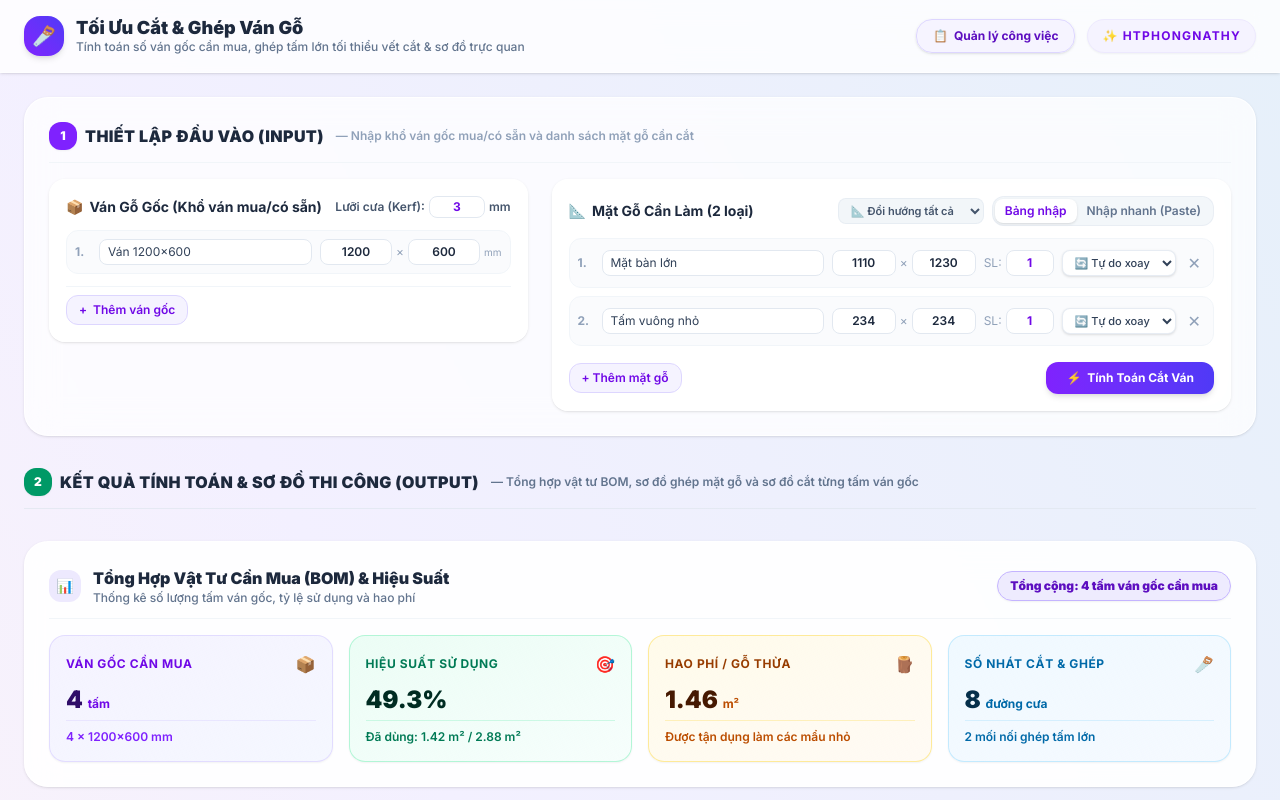
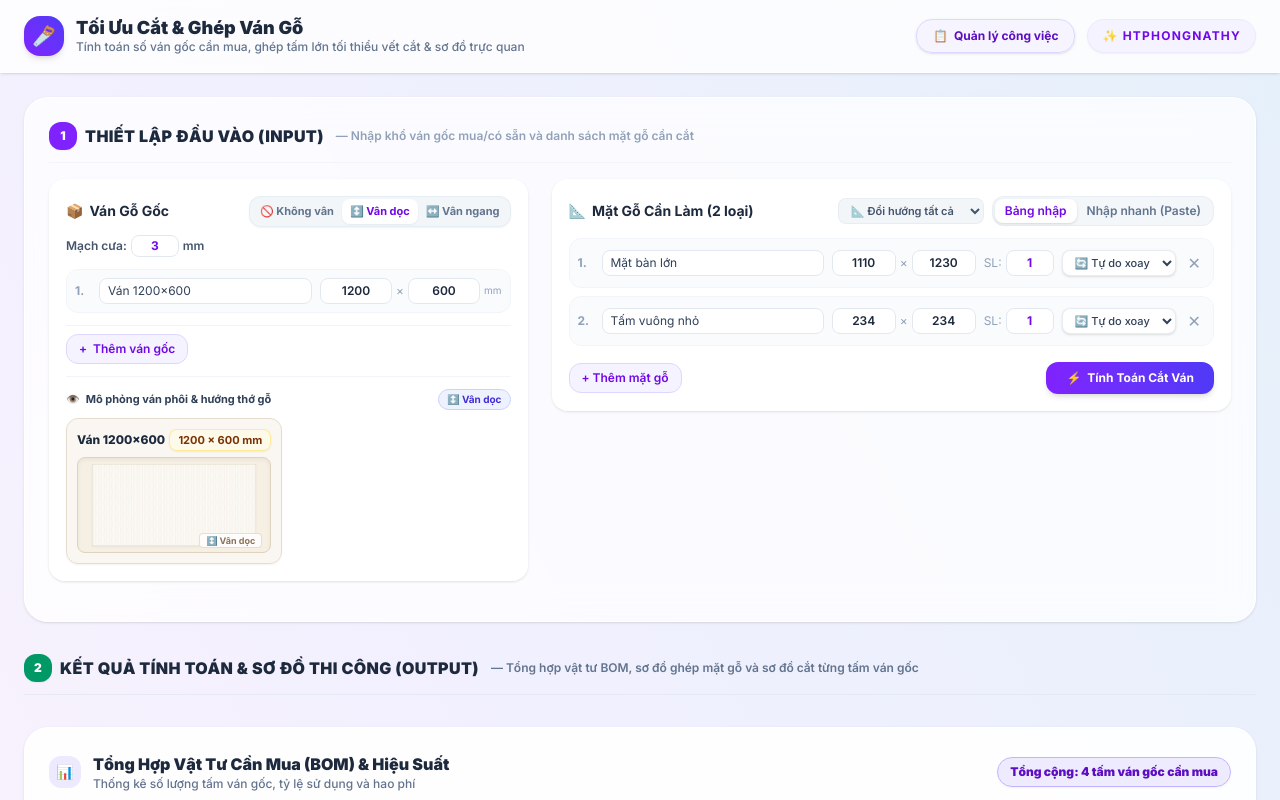
Before and after one commit to htphong0909/TaskManagementWeb, a Next.js app: page /wood-cut in a window 1280 px wide. Shown: the top 800 px of the page. Built offline with nearby package versions, Linux system fonts and the light colour scheme.

Commit message:
feat: add StockSheetVisualizer and stockGrain segmented control

```diff
--- a/src/components/wood-cut/StockSheetForm.tsx
+++ b/src/components/wood-cut/StockSheetForm.tsx
@@ -1,8 +1,9 @@
 "use client";
 
 import React from "react";
-import { StockSheetInput, CalculationConfig } from "@/types/woodCut";
+import { StockSheetInput, CalculationConfig, WoodGrain } from "@/types/woodCut";
 import NumericInput from "./NumericInput";
+import StockSheetVisualizer from "./StockSheetVisualizer";
 
 interface Props {
   stockSheets: StockSheetInput[];
@@ -12,6 +13,8 @@ interface Props {
 }
 
 export default function StockSheetForm({ stockSheets, setStockSheets, config, setConfig }: Props) {
+  const stockGrain: WoodGrain = config.stockGrain || "vertical";
+
   const handleAddStockSheet = () => {
     setStockSheets([
       ...stockSheets,
@@ -35,20 +38,62 @@ export default function StockSheetForm({ stockSheets, setStockSheets, config, se
 
   return (
     <div className="bg-white/70 backdrop-blur-lg rounded-2xl border border-white/60 shadow-sm p-4 mb-4">
-      <div className="flex items-center justify-between mb-3">
+      {/* Header */}
+      <div className="flex items-center justify-between mb-3 flex-wrap gap-2">
         <h2 className="text-sm font-bold text-slate-800 flex items-center gap-1.5">
-          <span>📦</span> Ván Gỗ Gốc (Khổ ván mua/có sẵn)
+          <span>📦</span> Ván Gỗ Gốc
         </h2>
-        <div className="flex items-center gap-3 flex-wrap">
+
+        {/* Bộ chọn vân ván gốc (3-State Segmented Control) */}
+        <div className="flex items-center bg-slate-100/90 p-0.5 rounded-xl border border-slate-200/70 shadow-xs">
+          <button
+            type="button"
+            onClick={() => setConfig({ ...config, stockGrain: "none" })}
+            className={`px-2 py-1 text-[11px] font-bold rounded-lg transition-all cursor-pointer ${
+              stockGrain === "none"
+                ? "bg-white text-slate-800 shadow-xs"
+                : "text-slate-500 hover:text-slate-800"
+            }`}
+            title="Ván phôi trơn không vân (mặt gỗ tự do xoay)"
+          >
+            🚫 Không vân
+          </button>
+          <button
+            type="button"
+            onClick={() => setConfig({ ...config, stockGrain: "vertical" })}
+            className={`px-2 py-1 text-[11px] font-bold rounded-lg transition-all cursor-pointer ${
+              stockGrain === "vertical"
+                ? "bg-white text-violet-700 shadow-xs"
+                : "text-slate-500 hover:text-slate-800"
+            }`}
+            title="Thớ gỗ chạy dọc theo chiều dài ván phôi (tiêu chuẩn)"
+          >
+            ↕️ Vân dọc
+          </button>
+          <button
+            type="button"
+            onClick={() => setConfig({ ...config, stockGrain: "horizontal" })}
+            className={`px-2 py-1 text-[11px] font-bold rounded-lg transition-all cursor-pointer ${
+              stockGrain === "horizontal"
+                ? "bg-white text-violet-700 shadow-xs"
+                : "text-slate-500 hover:text-slate-800"
+            }`}
+            title="Thớ gỗ chạy ngang theo chiều rộng ván phôi"
+          >
+            ↔️ Vân ngang
+          </button>
+        </div>
+
+        <div className="flex items-center gap-2">
           <label className="text-xs text-slate-600 font-semibold flex items-center gap-1">
-            Lưỡi cưa (Kerf):
+            Mạch cưa:
             <NumericInput
               value={config.kerf}
               onChange={(val) => setConfig({ ...config, kerf: val })}
               min={0}
               max={50}
               defaultValue={3}
-              className="w-14 px-1.5 py-0.5 bg-white border border-slate-200 rounded-lg text-xs font-bold text-violet-700 outline-none focus:border-violet-400 text-center"
+              className="w-12 px-1 py-0.5 bg-white border border-slate-200 rounded-lg text-xs font-bold text-violet-700 outline-none focus:border-violet-400 text-center"
               ariaLabel="Độ dày lưỡi cưa"
             />
             mm
@@ -116,6 +161,9 @@ export default function StockSheetForm({ stockSheets, setStockSheets, config, se
           <span>+</span> Thêm ván gốc
         </button>
       </div>
+
+      {/* Khu vực Visualize Ván Gỗ Gốc */}
+      <StockSheetVisualizer stockSheets={stockSheets} stockGrain={stockGrain} />
     </div>
   );
 }
--- /dev/null
+++ b/src/components/wood-cut/StockSheetVisualizer.tsx
@@ -0,0 +1,136 @@
+"use client";
+
+import React from "react";
+import { StockSheetInput, WoodGrain } from "@/types/woodCut";
+
+interface Props {
+  stockSheets: StockSheetInput[];
+  stockGrain: WoodGrain;
+}
+
+export default function StockSheetVisualizer({ stockSheets, stockGrain }: Props) {
+  if (!stockSheets || stockSheets.length === 0) return null;
+
+  return (
+    <div className="mt-3 pt-3 border-t border-slate-100">
+      <div className="flex items-center justify-between mb-2">
+        <span className="text-[11px] font-bold text-slate-700 flex items-center gap-1.5">
+          <span>👁️</span> Mô phỏng ván phôi & hướng thớ gỗ
+        </span>
+        <span
+          className={`text-[10px] font-bold px-2 py-0.5 rounded-full border ${
+            stockGrain === "horizontal"
+              ? "bg-violet-50 text-violet-700 border-violet-200"
+              : stockGrain === "vertical"
+              ? "bg-indigo-50 text-indigo-700 border-indigo-200"
+              : "bg-slate-100 text-slate-600 border-slate-200"
+          }`}
+        >
+          {stockGrain === "horizontal"
+            ? "↔️ Vân ngang"
+            : stockGrain === "vertical"
+            ? "↕️ Vân dọc"
+            : "🚫 Không vân"}
+        </span>
+      </div>
+
+      <div className="grid grid-cols-1 sm:grid-cols-2 gap-3">
+        {stockSheets.map((s, idx) => {
+          const grainPatternId = `stock-visual-grain-${s.id}-${stockGrain}`;
+
+          return (
+            <div
+              key={s.id}
+              className="bg-[#faf7f2]/90 border border-[#e5dcce] rounded-xl p-2.5 flex flex-col justify-between shadow-xs hover:border-violet-300 transition-all group"
+            >
+              <div className="flex items-center justify-between mb-1.5">
+                <span className="text-xs font-extrabold text-slate-800 group-hover:text-violet-700 transition-colors">
+                  {s.name || `Ván ${idx + 1}`}
+                </span>
+                <span className="text-[11px] font-bold text-amber-900 bg-amber-50/90 border border-amber-200/80 px-2 py-0.5 rounded-lg shadow-xs">
+                  {s.length} × {s.width} mm
+                </span>
+              </div>
+
+              {/* Khung SVG hình chữ nhật theo đúng tỉ lệ */}
+              <div className="w-full h-24 bg-[#f6efe4] rounded-lg border border-[#dfd2be] overflow-hidden flex items-center justify-center p-1.5 relative shadow-inner">
+                <svg
+                  viewBox={`0 0 ${s.length} ${s.width}`}
+                  className="max-h-full max-w-full drop-shadow-xs select-none"
+                >
+                  <defs>
+                    {stockGrain === "horizontal" && (
+                      <pattern
+                        id={grainPatternId}
+                        width="80"
+                        height="40"
+                        patternUnits="userSpaceOnUse"
+                      >
+                        <path
+                          d="M0 10 Q40 5 80 10 M0 25 Q40 30 80 25"
+                          fill="none"
+                          stroke="#c5a47e"
+                          strokeWidth="1.2"
+                          strokeOpacity="0.55"
+                        />
+                      </pattern>
+                    )}
+                    {stockGrain === "vertical" && (
+                      <pattern
+                        id={grainPatternId}
+                        width="40"
+                        height="80"
+                        patternUnits="userSpaceOnUse"
+                      >
+                        <path
+                          d="M10 0 Q5 40 10 80 M25 0 Q30 40 25 80"
+                          fill="none"
+                          stroke="#c5a47e"
+                          strokeWidth="1.2"
+                          strokeOpacity="0.55"
+                        />
+                      </pattern>
+                    )}
+                  </defs>
+
+                  {/* Nền ván màu gỗ tự nhiên ấm */}
+                  <rect
+                    x="0"
+                    y="0"
+                    width={s.length}
+                    height={s.width}
+                    fill="#fbf9f4"
+                    stroke="#c8b59d"
+                    strokeWidth="3.5"
+                    rx="6"
+                  />
+
+                  {/* Lớp hoa văn vân gỗ SVG */}
+                  {stockGrain !== "none" && (
+                    <rect
+                      x="0"
+                      y="0"
+                      width={s.length}
+                      height={s.width}
+                      fill={`url(#${grainPatternId})`}
+                      rx="6"
+                    />
+                  )}
+                </svg>
+
+                {/* Nhãn hướng vân mờ ở góc */}
+                <span className="absolute bottom-1 right-2 text-[9px] font-bold text-[#8a7258] bg-white/80 backdrop-blur-xs px-1.5 py-0.2 rounded border border-[#dfd2be]/70 pointer-events-none select-none">
+                  {stockGrain === "horizontal"
+                    ? "↔️ Vân ngang"
+                    : stockGrain === "vertical"
+                    ? "↕️ Vân dọc"
+                    : "🚫 Không vân"}
+                </span>
+              </div>
+            </div>
+          );
+        })}
+      </div>
+    </div>
+  );
+}
```
Also changed, not shown: 1 other file (tests, documents, lock files or other folders).
